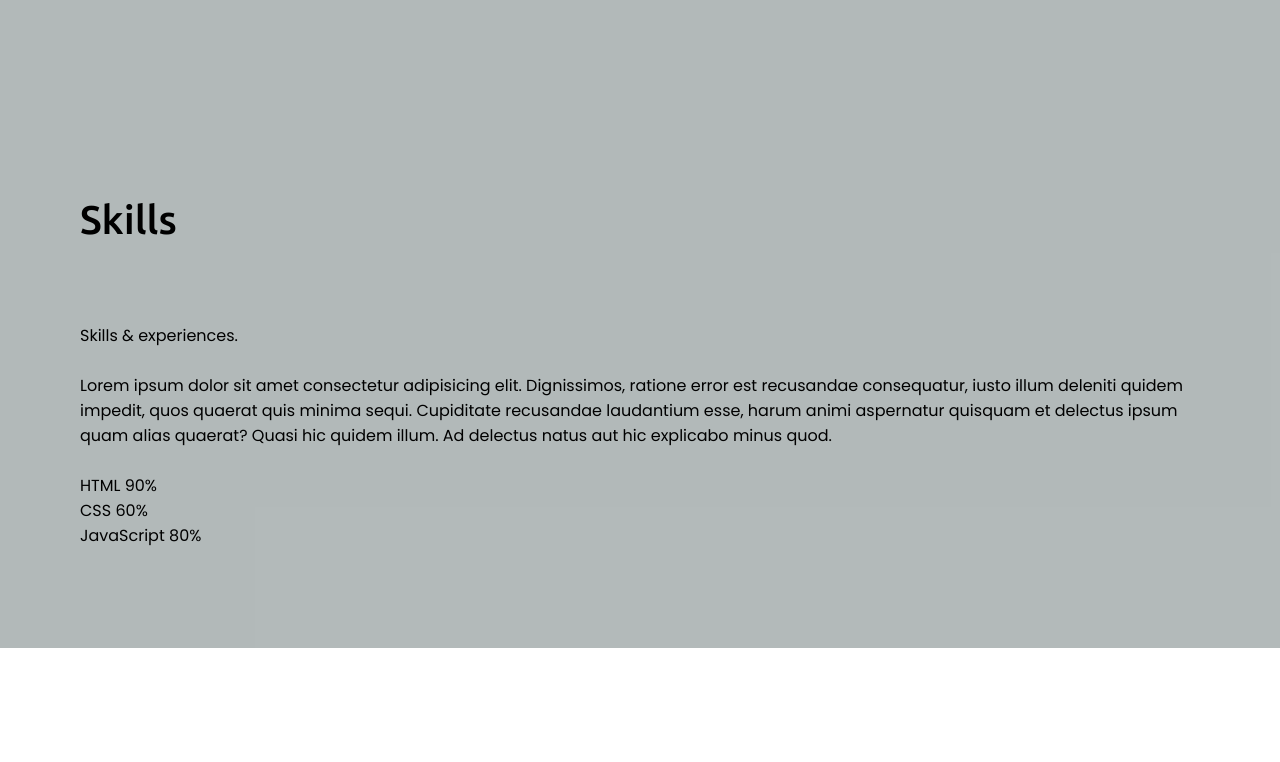
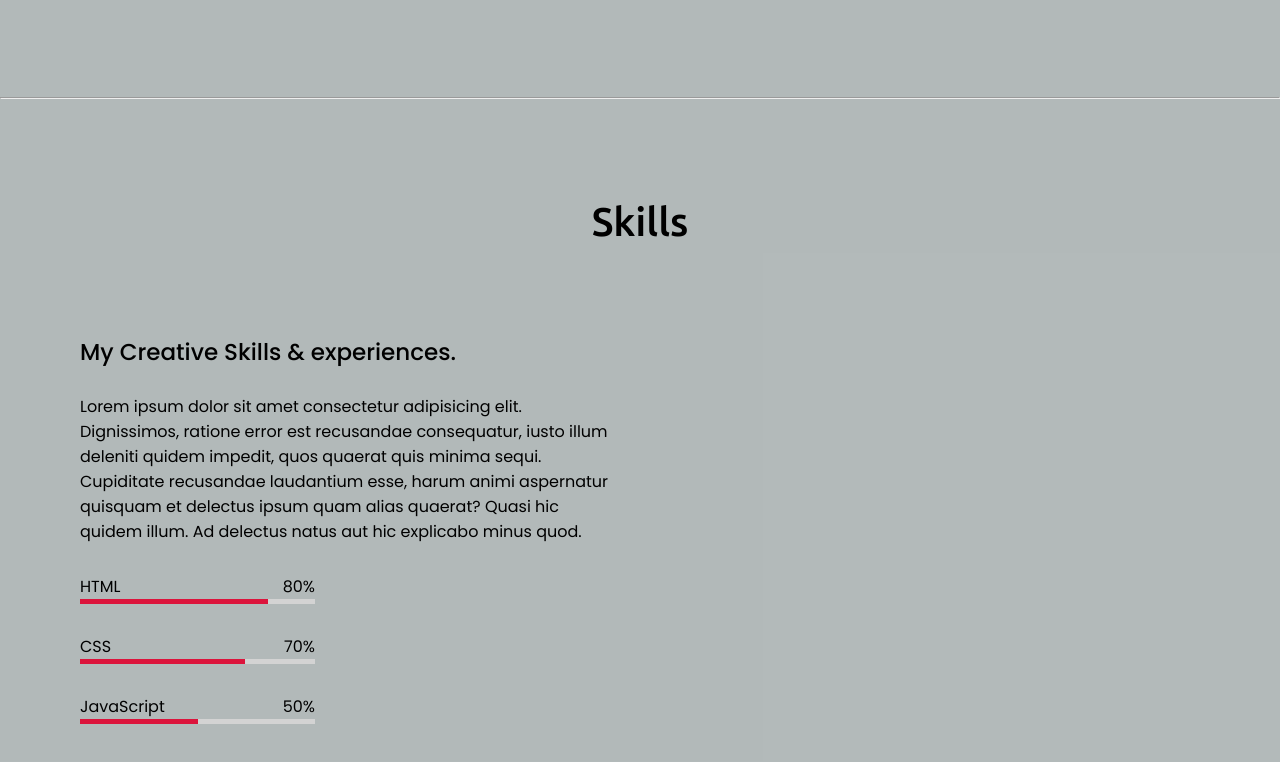
Before and after one commit to Dimitar173/portfolioDT, a plain HTML site: page index.html in a window 1280 px wide. Shown: the part 1526-2288 px from the top of the page. Before the commit the page ends 2174 px from the top, so only its background shows below. Drawn offline with nearby package versions, Linux system fonts and the light colour scheme.

Commit message:
changing

```diff
--- a/index.html
+++ b/index.html
@@ -96,25 +96,29 @@
                                     </div>
                         </div>
                         </div>    </section>
-
-
+                        <script src="Script.js"></script>
+                    <hr>
 
 
                     <!-- skills section start -->
                     <section class="skills" id="skills">
                         <div class="max-width">
                             <h2 class="title">Skills</h2>
+
+
                             <div class="skills-content">
                                 <div class="column left">
-        <div class="text">Skills & experiences.</div>
+
+
+                            <div class="text"> My Creative <span>Skills</span> & <span>experiences.</span></div>
                             <br>
                     <p>Lorem ipsum dolor sit amet consectetur adipisicing elit. Dignissimos, ratione error est recusandae consequatur, iusto illum deleniti quidem impedit, quos quaerat quis minima sequi. Cupiditate recusandae laudantium esse, harum animi aspernatur quisquam et delectus ipsum quam alias quaerat? Quasi hic quidem illum. Ad delectus natus aut hic explicabo minus quod.</p>
- <div class="skill_image"><img src=""></div>
+
                     <div class="column right">
                                     <div class="bars">
                                         <div class="info">
                                             <span>HTML</span>
-                        <span>90%</span>
+                                            <span>80%</span>
                                         </div>
                             <div class="line html">
                                     </div>
@@ -122,7 +126,7 @@
                                 <div class="bars">
                                         <div class="info">
                                             <span>CSS</span>
-                        <span>60%</span>
+                                            <span>70%</span>
                                         </div>
                     <div class="line css">
                     </div>
@@ -130,33 +134,17 @@
                     <div class="bars">
                                         <div class="info">
                                             <span>JavaScript</span>
-                        <span>80%</span>
+                                            <span>50%</span>
                                         </div>
                     <div class="line js">
                                 </div>
                             </div>
-
                         </div>
                     </div>
                             </div>
                     </div>
                     </div>
                     </section>
-
-
-
-
-
-
-
-    <script src="Script.js"></script>
-
-
-
-
-
-
-
 
 
                     </body>
--- a/style.css
+++ b/style.css
@@ -1,4 +1,3 @@
-/*  import google fonts */
 @import url('https://fonts.googleapis.com/css2?family=Poppins:wght@400;500;600;700&family=Ubuntu:wght@400;500;700&display=swap');
 
 
@@ -621,8 +620,85 @@ h1 {
 
 
 
-/* SKILLS SECTION STYLING */
+/*SKILLS SECTION STYLING */
 
+
+.skills .title{
+
+    text-align: center;
+
+    font-family: 'Ubuntu', sans-serif;
+}
+
+.skills .skills-content .column{
+    width: calc(50% - 30px);
+}
+.skills .skills-content .left .text{
+    font-size: 23px;
+    font-weight: 500;
+    margin-bottom: 10px;
+    margin: 10px auto auto auto;
+}
+
+.skills .skills-content .right .bars {
+    margin-bottom: 15px;
+
+
+}
+
+.skills .skills-content .right .info {
+    display: flex;
+    align-items: center;
+    justify-content: space-between;
+    margin: 30px auto auto auto;
+
+}
+.skills .skills-content .right .line {
+    height: 5px;
+    width: 100%;
+    background-color: lightgray;
+    position: relative;
+}
+
+hr{
+    background-color: rgb(0, 48, 29);
+}
+
+.skills .skills-content .right .line::before{
+    content: "";
+    position: absolute;
+    height: 100%;
+    width: 80%;
+    left: 0;
+    top: 0;
+    background: crimson;
+}
+
+.skills .skills-content .right .css::before{
+    content: "";
+    position: absolute;
+    height: 100%;
+    width: 70%;
+    left: 0;
+    top: 0;
+    background: crimson;
+}
+.skills .skills-content .right .js::before{
+    content: "";
+    position: absolute;
+    height: 100%;
+    width: 50%;
+    left: 0;
+    top: 0;
+    background: crimson;
+}
+
+.skills img{
+    width: 600px;
+    height: 400px;
+    display: flex;
+    margin: 30px 0 0 700px;
+}
 
 
 /* all similar content styling codes */
@@ -634,12 +710,11 @@ section{
     padding: 0 80px;
     margin: auto auto auto auto;
 }
-.about, .skills, .contact{
+.about .about-content , .skills .skills-content, .contact{
     font-family: 'Poppins', sans-serif;
 }
 .about .about-content,
-.skills .skills-content,
-.contact .contact-content{
+.skills .skills-content{
     display: flex;
     flex-wrap: wrap;
     align-items: center;
@@ -647,7 +722,7 @@ section{
 }
 section .title{
     position: relative;
-    text-align: left;
+    text-align: center;
     font-size: 40px;
     font-weight: 500;
     margin-bottom: 60px;
@@ -746,4 +821,49 @@ section .title{
     .skills .info {
         margin: 0 0 0 50px;
     }
+
+    .skills .skills-content .left .text{
+        font-size: 23px;
+        font-weight: 500;
+        margin-bottom: 10px;
+        margin: 10px 0 0 100px;
+    }
+
+    .skills .skills-content .column{
+        width: calc(100% - 30px);
+    }
+    .skills .skills-content .left .text{
+        font-size: 23px;
+        font-weight: 500;
+
+        margin: 10px 0 0 30px;
+    }
+
+    .skills .skills-content .right .bars {
+        margin-bottom: 15px;
+        margin: 0 0 0 100px;
+
+
+    }
+
+    .skills .skills-content .right .info {
+        display: flex;
+        align-items: center;
+        justify-content: space-between;
+        margin: 30px auto auto auto;
+
+    }
+    .skills .skills-content .right .line {
+        height: 5px;
+        width: 100%;
+        background-color: lightgray;
+        position: relative;
+
+    }
+
+    hr{
+        background-color: rgb(0, 48, 29);
+    }
+
+
 }
```
Also changed, not shown: back.jpg (deleted), backy.jpg. Lines whose indentation alone changed are shown as unchanged.
